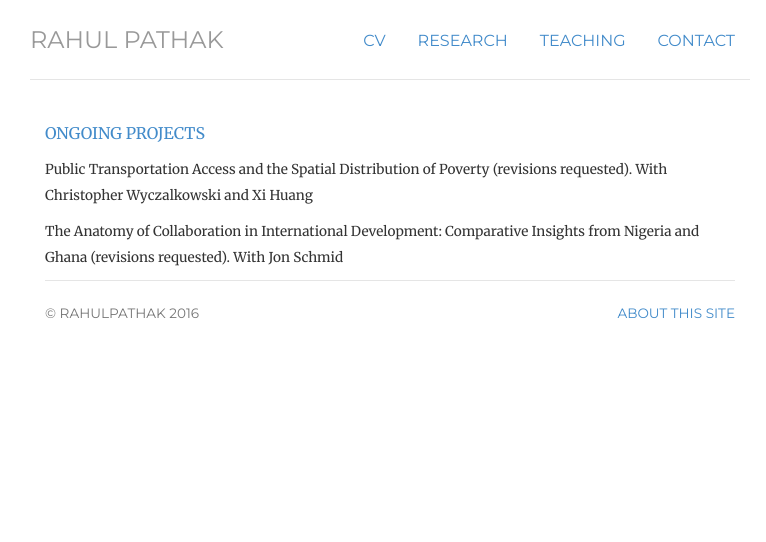
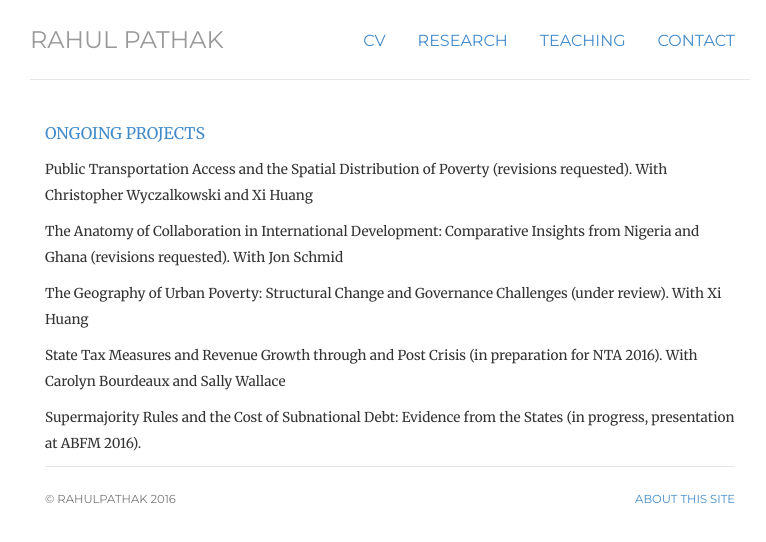
Before and after one commit to pathak-rahul/pathak-rahul.github.io, a Jekyll site: the page built from ongoing/index.html, in a window 1280 px wide. Shown: the top 542 px of the page, without its empty margins (250-1016 px from the left). Built offline with Jekyll 4.4.1, drawn with Linux system fonts in a browser that asks for light colours.

Commit message:
Update index.html

```diff
--- a/ongoing/index.html
+++ b/ongoing/index.html
@@ -11,6 +11,11 @@ title: ongoing
 
 <p><small>Public Transportation Access and the Spatial Distribution of Poverty (revisions requested). With Christopher Wyczalkowski and Xi Huang</small><br>
 <p><small>The Anatomy of Collaboration in International Development: Comparative Insights from Nigeria and Ghana (revisions requested). With Jon Schmid</small><br>
+<p><small>The Geography of Urban Poverty: Structural Change and Governance Challenges (under review). With Xi Huang</small><br>
+
+<p><small>State Tax Measures and Revenue Growth through and Post Crisis (in preparation for NTA 2016). With Carolyn Bourdeaux and Sally Wallace </small><br>
+
+<p><small> Supermajority Rules and the Cost of Subnational Debt: Evidence from the States (in progress, presentation at ABFM 2016).
 
 
 
```
